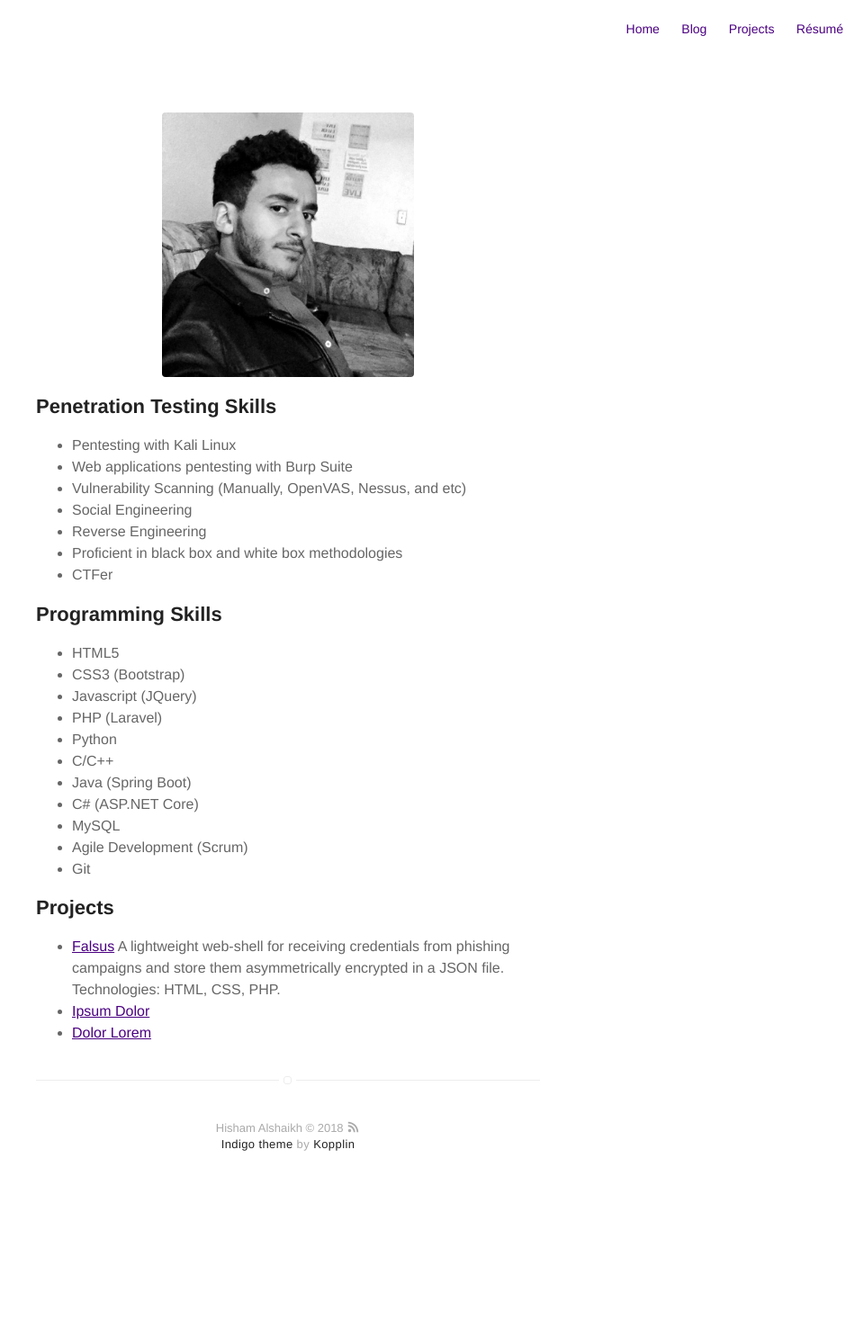
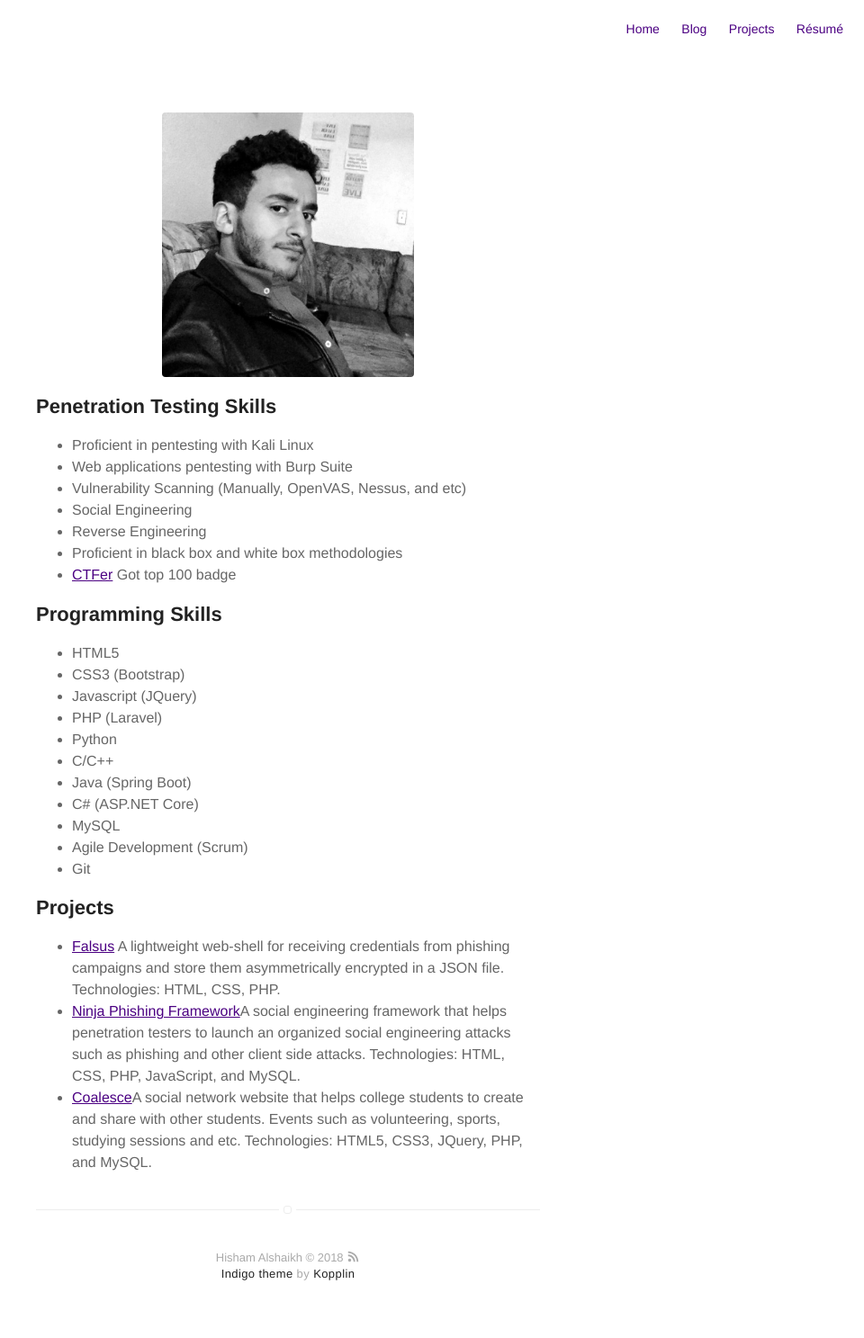
Before and after one commit to h15h4m/h15h4m.github.io, a Jekyll site: the page built from about.md, in a window 1280 px wide. Shown: the whole page at 90% size, without its empty margins (320-1280 px from the left). Built offline with Jekyll 4.4.1, drawn with Linux system fonts in a browser that asks for light colours; before the commit the page ends 1343 px from its top, so only the background shows below that.

Commit message:
Update about.md

```diff
--- a/about.md
+++ b/about.md
@@ -9,13 +9,13 @@ layout: page
 
 <h2>Penetration Testing Skills</h2>
 <ul class="skill-list">
-	<li>Pentesting with Kali Linux</li>
+	<li>Proficient in pentesting with Kali Linux</li>
 	<li>Web applications pentesting with Burp Suite</li>
 	<li>Vulnerability Scanning (Manually, OpenVAS, Nessus, and etc)</li>
 	<li>Social Engineering</li>
 	<li>Reverse Engineering</li>
 	<li>Proficient in black box and white box methodologies</li>
-	<li>CTFer</li>
+	<li><a href="https://www.hackthebox.eu/profile/3934">CTFer</a> Got top 100 badge</li>
 </ul>
 
 
@@ -37,8 +37,10 @@ layout: page
 <h2>Projects</h2>
 
 <ul>
-	<li><a href="https://github.com/">Falsus</a> A lightweight web-shell for receiving credentials from phishing campaigns and store them asymmetrically encrypted in a JSON file. Technologies: HTML, CSS, PHP.
+	<li><a href="#">Falsus</a> A lightweight web-shell for receiving credentials from phishing campaigns and store them asymmetrically encrypted in a JSON file. Technologies: HTML, CSS, PHP.
 </li>
-	<li><a href="https://github.com/">Ipsum Dolor</a></li>
-	<li><a href="https://github.com/">Dolor Lorem</a></li>
+	<li><a href="http://resources.infosecinstitute.com/social-engineering-toolkits">Ninja Phishing Framework</a>A social engineering framework that helps penetration testers to launch an organized social engineering attacks such    as phishing and other client side attacks. Technologies: HTML, CSS, PHP, JavaScript, and MySQL.
+</li>
+	<li><a href="https://github.com/">Coalesce</a>A social network website that helps college students to create and share with other students. Events such as volunteering, sports, studying sessions and etc. Technologies: HTML5, CSS3, JQuery, PHP, and MySQL.
+</li>
 </ul>
```
